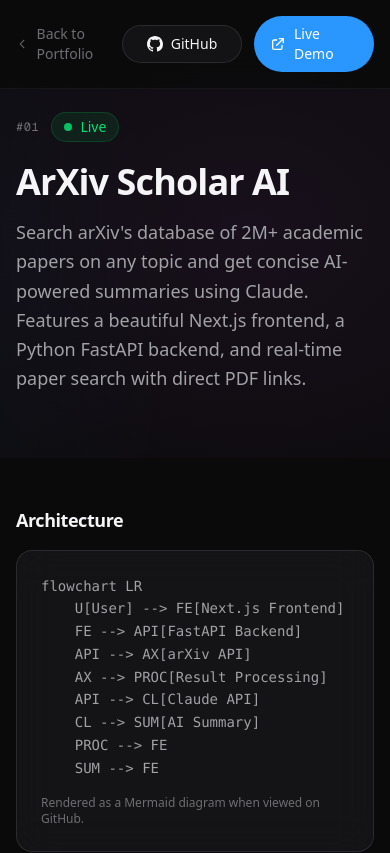
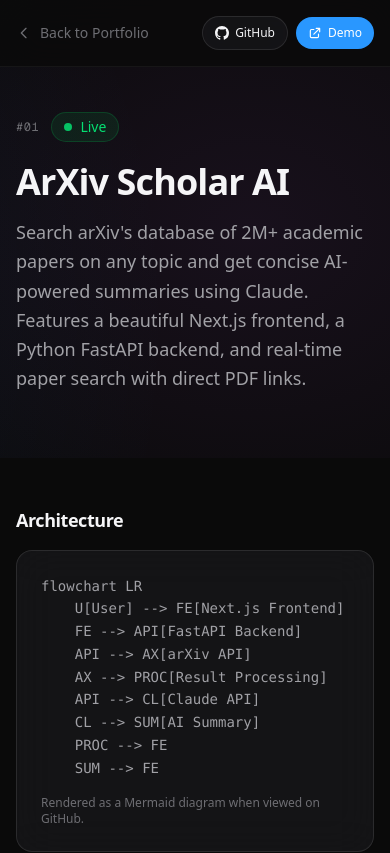
Before and after one commit to hirenpurabiya/ai-portfolio, a Next.js app in the folder site/: page /projects/arxiv-scholar-ai in a window 390 px wide. Shown: the top 853 px of the page. Built offline with nearby package versions, Linux system fonts and the light colour scheme.

Commit message:
Fix portfolio buttons: equal size, no text wrapping on mobile
- Use whitespace-nowrap so Live Demo stays on one line
- Shorten to 'Demo' for compact mobile fit
- Use text-xs on small screens, text-sm on larger
- Remove fixed width, let content determine size equally

```diff
--- a/site/src/app/projects/[id]/page.tsx
+++ b/site/src/app/projects/[id]/page.tsx
@@ -85,16 +85,16 @@
             </svg>
             Back to Portfolio
           </Link>
-          <div className="flex items-center gap-3">
+          <div className="flex items-center gap-2">
             {project.github && (
               <a
                 href={project.github}
                 target="_blank"
                 rel="noopener noreferrer"
-                className="inline-flex items-center justify-center gap-2 w-[7.5rem] px-4 py-2 rounded-full glass text-sm hover:border-white/20 transition-all duration-300"
+                className="inline-flex items-center justify-center gap-1.5 whitespace-nowrap px-3 py-2 rounded-full glass text-xs sm:text-sm hover:border-white/20 transition-all duration-300"
               >
                 <svg
-                  className="w-4 h-4 shrink-0"
+                  className="w-3.5 h-3.5 shrink-0"
                   fill="currentColor"
                   viewBox="0 0 24 24"
                 >
@@ -108,10 +108,10 @@
                 href={project.demo}
                 target="_blank"
                 rel="noopener noreferrer"
-                className="inline-flex items-center justify-center gap-2 w-[7.5rem] px-4 py-2 rounded-full bg-accent text-white text-sm hover:bg-accent-hover transition-colors duration-300"
+                className="inline-flex items-center justify-center gap-1.5 whitespace-nowrap px-3 py-2 rounded-full bg-accent text-white text-xs sm:text-sm hover:bg-accent-hover transition-colors duration-300"
               >
                 <svg
-                  className="w-4 h-4 shrink-0"
+                  className="w-3.5 h-3.5 shrink-0"
                   fill="none"
                   stroke="currentColor"
                   viewBox="0 0 24 24"
@@ -123,7 +123,7 @@
                     d="M10 6H6a2 2 0 00-2 2v10a2 2 0 002 2h10a2 2 0 002-2v-4M14 4h6m0 0v6m0-6L10 14"
                   />
                 </svg>
-                Live Demo
+                Demo
               </a>
             )}
           </div>
```
